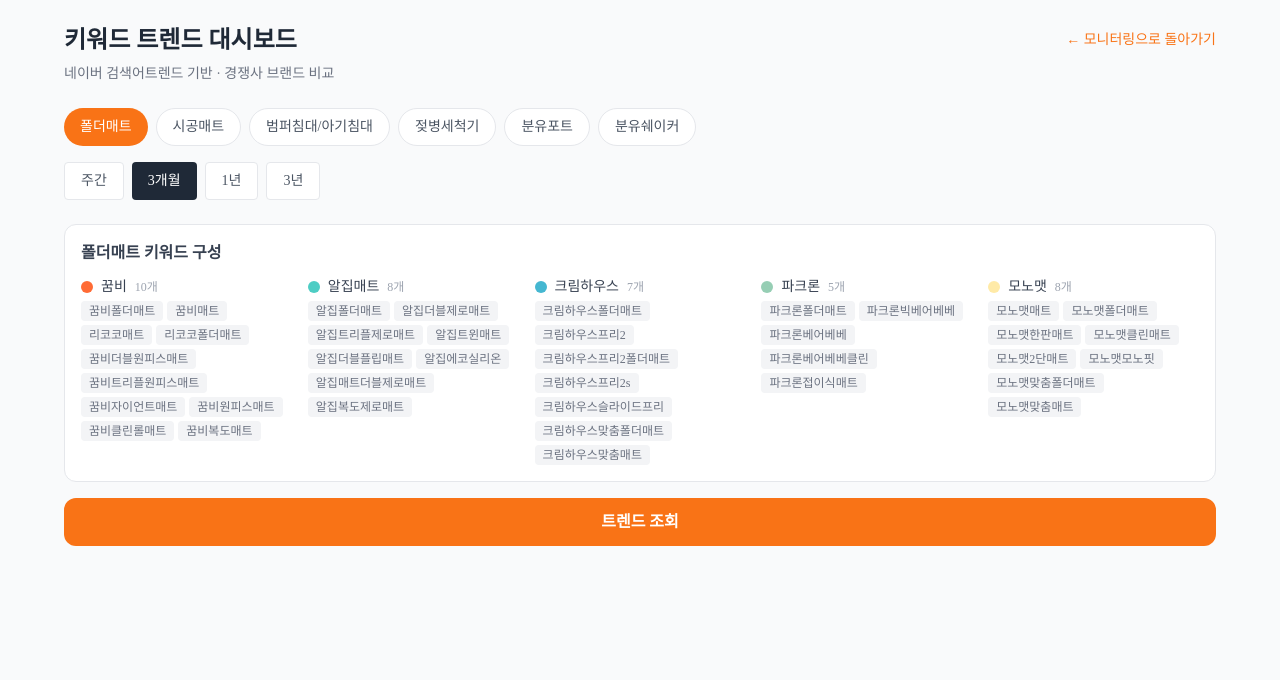
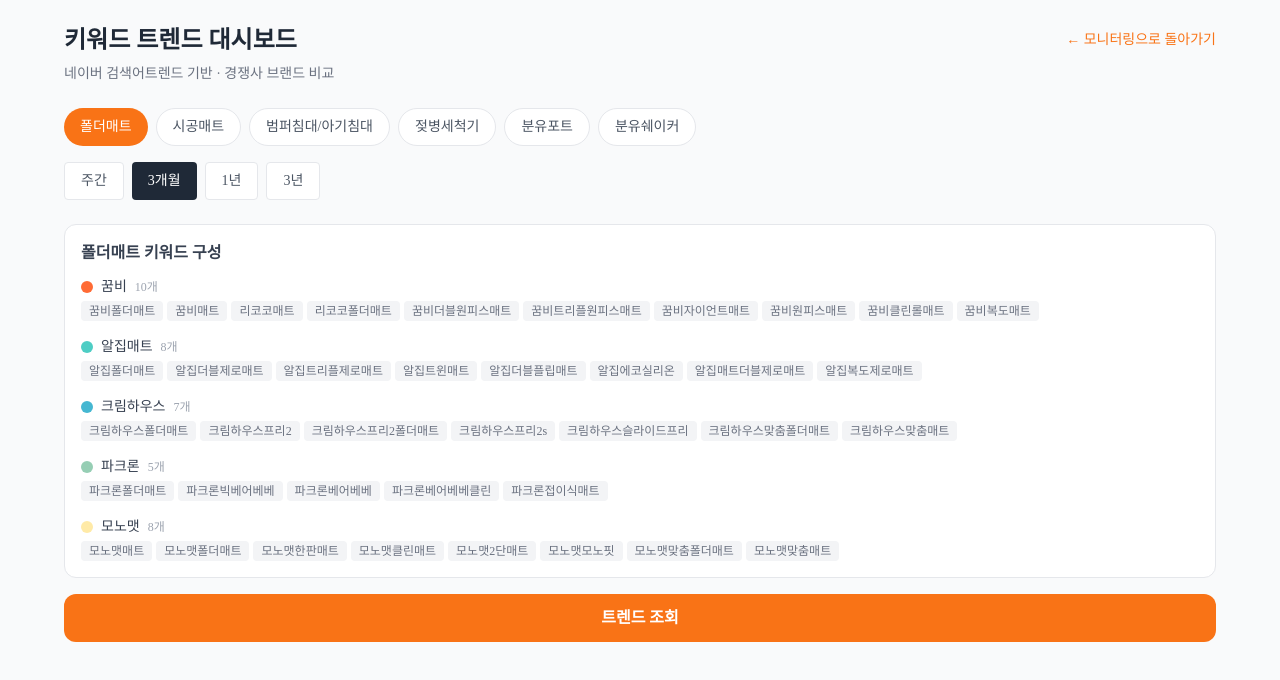
Before and after one commit to ggumbim-droid/ggumbi-monitor, a Next.js app: page / in a window 1280 px wide. Shown: the top 680 px of the page. Built offline with nearby package versions, Linux system fonts and the light colour scheme.

Commit message:
Update page.tsx

```diff
--- a/src/app/page.tsx
+++ b/src/app/page.tsx
@@ -172,9 +172,9 @@ export default function TrendPage() {
         {/* 키워드 구성 */}
         <div className="bg-white rounded-xl border border-gray-200 p-4 mb-4">
           <h2 className="font-semibold text-gray-700 mb-3">{currentGroup.label} 키워드 구성</h2>
-          <div className="flex flex-wrap gap-4">
+          <div className="grid grid-cols-1 gap-4">
             {currentGroup.brands.map((brand, i) => (
-              <div key={brand.name} className="flex-1 min-w-48">
+              <div key={brand.name} className="w-full">
                 <div className="flex items-center gap-2 mb-1">
                   <div className="w-3 h-3 rounded-full" style={{ backgroundColor: BRAND_COLORS[i] }} />
                   <span className="font-medium text-sm text-gray-700">{brand.name}</span>
```
